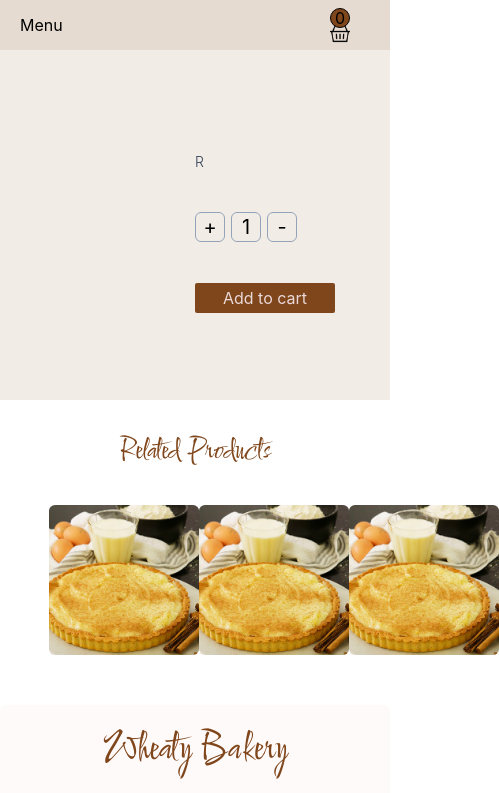
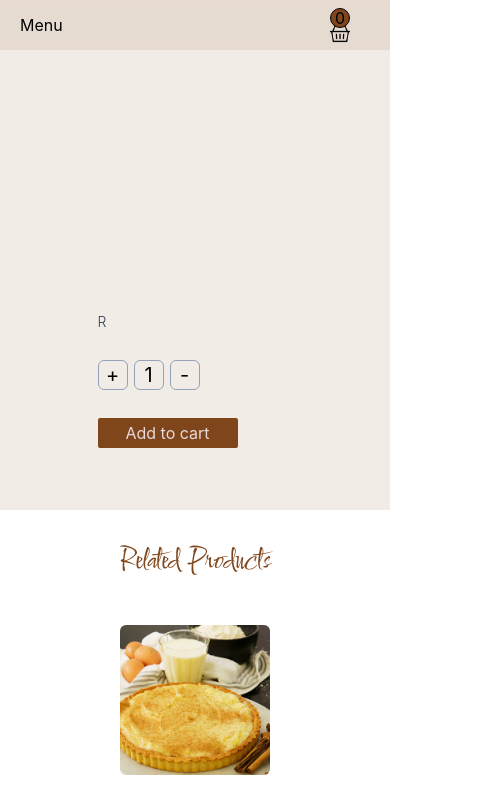
Before and after one commit to GmanSibs1906/bakery, a React (Create React App) app: page /product/1 in a window 390 px wide. Shown: the top 793 px of the page, 499 px wide, since content can reach past the window. Built offline with nearby package versions, Linux system fonts and the light colour scheme.

Commit message:
mobile view product page

```diff
--- a/src/pages/Product.js
+++ b/src/pages/Product.js
@@ -6,21 +6,20 @@ import { products } from "../assets/data/productData";
 function Product() {
 
     const { id } = useParams();
-    const [displayProduct, setDisplayProduct] = useState("");
     const [product, setProduct] = useState({});
 
     useEffect(()=> {
         products.map((item) => {
-            if (item.product_id == id) {
+            if (item.product_id === id) {
                 setProduct(item)
             }
         })
     }, [product])
 
   return (
-    <div className=" flex flex-col w-full justify-center items-center mt-[-50px] ">
+    <div className=" flex flex-col w-full justify-center items-center mt-[-20px] md:mt-[-50px] ">
         {/* product info */}
-      <div className="  bg-[#80461B] bg-opacity-10 backdrop-blur-sm flex w-full justify-center items-center h-[450px] pt-[100px] pb-[20px]  ">
+      <div className="  bg-[#80461B] bg-opacity-10 backdrop-blur-sm flex flex-col md:flex-row w-full justify-center items-center h-[530px] md:h-[450px] pt-[100px] pb-[20px]  ">
         {/* left side ---- image container */}
         <div className=" w-[50vw] flex h-full justify-center items-center ">
           <img
@@ -31,7 +30,7 @@ function Product() {
         </div>
         {/* right side ---- product details */}
         <div className=" w-[50vw] h-full flex flex-col justify-evenly items-start ">
-          <div className=" w-full font-bold text-[22px] mt-[50px] ">
+          <div className=" w-full font-bold text-[22px] md:mt-[50px] ">
             {product.name}
           </div>
           <div className=" w-full text-sm font-light text-slate-700 ">R{product.price}</div>
@@ -51,10 +50,10 @@ function Product() {
       <div className=" flex flex-col w-full mb-[50px] " >
         <div className=" w-full text-center my-[30px] font-custom text-[30px] text-[#80461B] "> Related Products </div>
         <div className=" w-full flex justify-center ">
-            <div className=" w-[75vw] flex justify-evenly items-center " >
-                <img src={milkTart} alt="" className=" w-[150px] object-contain rounded-md " />
-                <img src={milkTart} alt="" className=" w-[150px] object-contain rounded-md" />
-                <img src={milkTart} alt="" className=" w-[150px] object-contain rounded-md" />
+            <div className=" w-[75vw] flex flex-col md:flex-row justify-evenly items-center " >
+                <img src={milkTart} alt="" className=" w-[150px] object-contain rounded-md my-[10px] " />
+                <img src={milkTart} alt="" className=" w-[150px] object-contain rounded-md my-[10px]" />
+                <img src={milkTart} alt="" className=" w-[150px] object-contain rounded-md my-[10px]" />
             </div>
         </div>
       </div>
```
